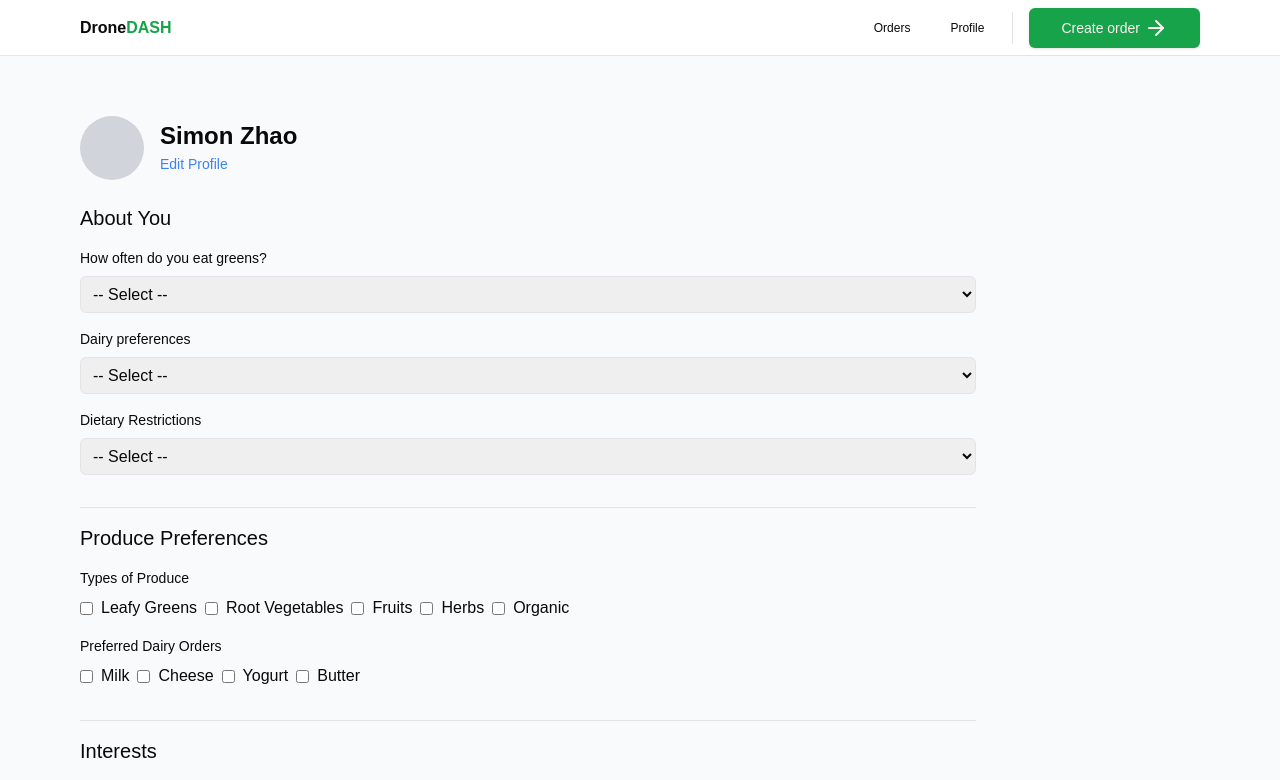
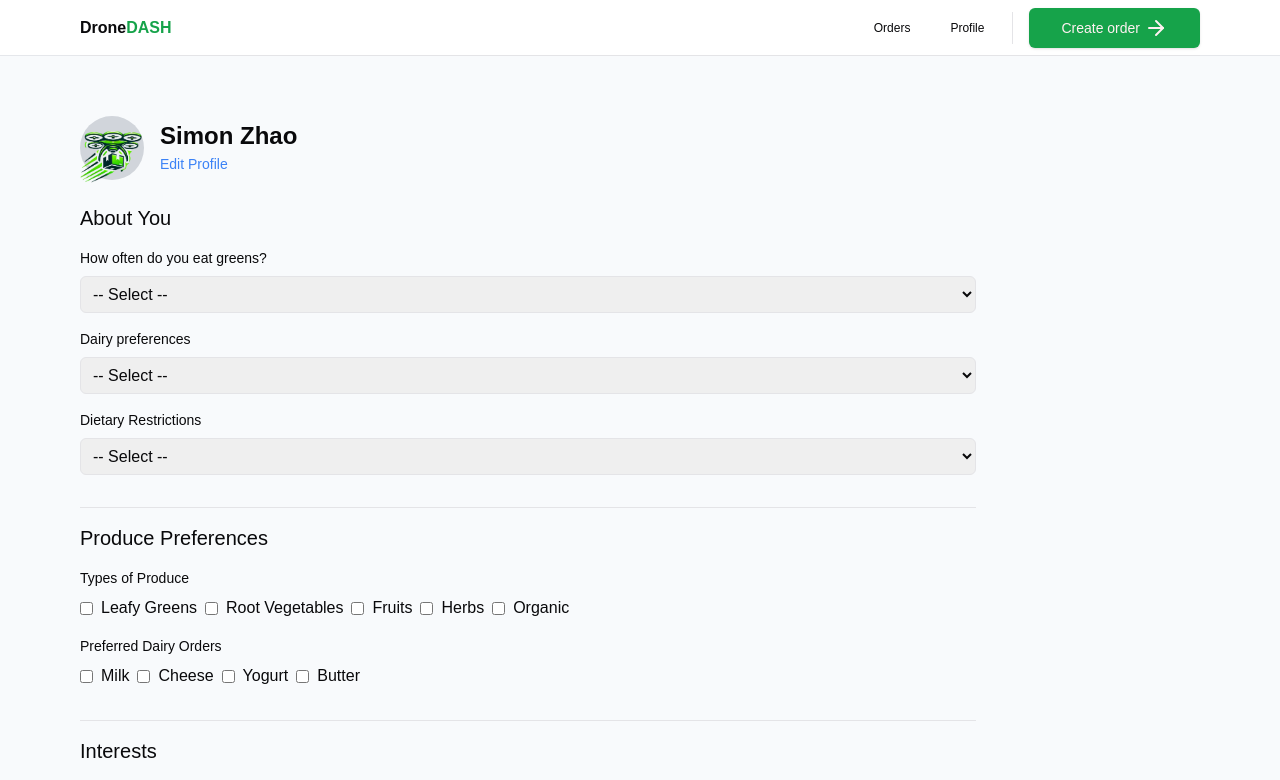
Before and after one commit to yuqi-yale/drone-dash, a Next.js app: page /profile in a window 1280 px wide. Shown: the top 780 px of the page. Built offline with nearby package versions, Linux system fonts and the light colour scheme; a web font is replaced by a local one.

Commit message:
update profile

```diff
--- a/src/app/profile/page.tsx
+++ b/src/app/profile/page.tsx
@@ -69,7 +69,13 @@ export default function Home() {
         <div className="max-w-4xl mx-auto">
           {/* Profile Header */}
           <div className="flex items-center space-x-4 mb-6">
-            <div className="w-16 h-16 bg-gray-300 rounded-full" /> {/* Profile Image */}
+            <div className="w-16 h-16 bg-gray-300 rounded-full">
+              <img
+                src='/icon.png'
+                className=
+                'flex h-20 w-20 object-contain items-center justify-center'>
+              </img>
+            </div>
             <div>
               <h1 className="text-2xl font-semibold">Simon Zhao</h1>
               <button className="text-blue-500 text-sm">Edit Profile</button>
```
